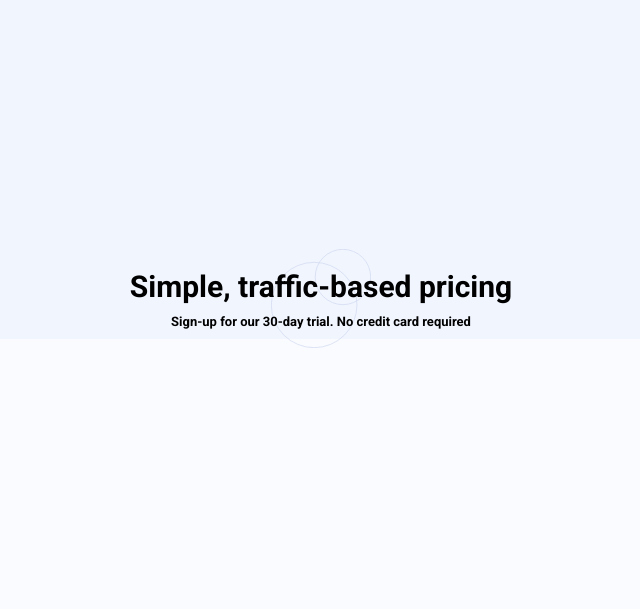
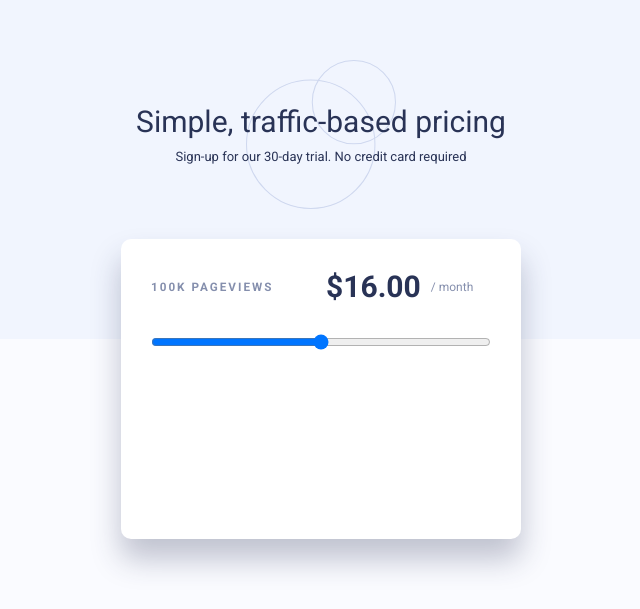
Before and after one commit to gurhanalan/JS-Project-Interactive-Pricing-Slide, a plain HTML site: page index.html in a window 1280 px wide. Shown: the part 101-710 px from the top of the page, without its empty margins (319-959 px from the left). Drawn offline with Linux system fonts and the light colour scheme.

Commit message:
Add card upper 1

```diff
--- a/css/style.css
+++ b/css/style.css
@@ -33,6 +33,7 @@ body {
   flex-direction: column;
   align-items: center;
   justify-content: center;
+  gap: 3rem;
   height: 100vh;
   overflow: hidden;
   background-color: #fafbff;
@@ -42,16 +43,55 @@ body {
 
 .title {
   background-image: url("../images/pattern-circles.svg");
-  background-size: 10rem;
+  background-size: 15rem;
   background-repeat: no-repeat;
-  height: 10rem;
+  height: 15rem;
   background-position: center;
   display: flex;
   flex-direction: column;
   justify-content: center;
   text-align: center;
-  gap: 1rem; }
+  gap: 1rem;
+  color: #293356; }
   .title h1 {
-    font-size: 3rem; }
+    font-size: 3rem;
+    font-weight: 200; }
   .title h3 {
-    font-size: 1.3rem; }
+    font-size: 1.3rem;
+    font-weight: 200; }
+
+.card {
+  background-color: white;
+  height: 30rem;
+  width: 40rem;
+  box-shadow: 0 2rem 3rem rgba(41, 51, 86, 0.281);
+  border-radius: 1rem;
+  padding: 3rem; }
+  .card__upper {
+    display: grid;
+    grid-template-columns: 1fr 1fr;
+    align-items: center;
+    gap: 3rem 1rem; }
+    .card__upper__page-views {
+      color: #858fad;
+      letter-spacing: 2px;
+      text-transform: uppercase; }
+    .card__upper__pricing {
+      display: flex;
+      gap: 1rem;
+      align-items: center; }
+    .card__upper__price {
+      color: #293356;
+      font-size: 3rem; }
+      .card__upper__price::before {
+        content: "$"; }
+    .card__upper__period {
+      font-size: 1.2rem;
+      color: #858fad; }
+      .card__upper__period::before {
+        content: "/ "; }
+    .card__upper__range {
+      grid-column: span 2; }
+      .card__upper__range::-webkit-slider-thumb {
+        background-color: brown;
+        height: 5rem; }
--- a/index.html
+++ b/index.html
@@ -12,6 +12,24 @@
             <h1>Simple, traffic-based pricing</h1>
             <h3>Sign-up for our 30-day trial. No credit card required</h3>
         </div>
+        <div class="card">
+            <div class="card__upper">
+                <h3 class="card__upper__page-views">100K Pageviews</h3>
+                <div class="card__upper__pricing">
+                    <h2 class="card__upper__price">16.00</h2>
+                    <p class="card__upper__period">month</p>
+                </div>
+                <input
+                    type="range"
+                    name=""
+                    id="price-range"
+                    class="card__upper__range"
+                    min="1"
+                    max="5"
+                    step="1"
+                />
+            </div>
+        </div>
         <script src="js/script1.js"></script>
     </body>
 </html>
--- a/sass/_3.section1.scss
+++ b/sass/_3.section1.scss
@@ -4,6 +4,7 @@ body {
     flex-direction: column;
     align-items: center;
     justify-content: center;
+    gap: 3rem;
     height: 100vh;
     overflow: hidden;
     background-color: hsl(230, 100%, 99%);
@@ -15,21 +16,78 @@ body {
 
 .title {
     background-image: url("../images/pattern-circles.svg");
-    background-size: 10rem;
+    background-size: 15rem;
     background-repeat: no-repeat;
-    height: 10rem;
+    height: 15rem;
     background-position: center;
     display: flex;
     flex-direction: column;
     justify-content: center;
     text-align: center;
     gap: 1rem;
+    color: hsl(227, 35%, 25%);
 
     h1 {
         font-size: 3rem;
+        font-weight: 200;
     }
 
     h3 {
         font-size: 1.3rem;
+        font-weight: 200;
     }
 }
+
+.card {
+    background-color: white;
+    height: 30rem;
+    width: 40rem;
+    box-shadow: 0 2rem 3rem hsla(227, 35%, 25%, 0.281);
+    border-radius: 1rem;
+    padding: 3rem;
+
+    &__upper {
+        display: grid;
+        grid-template-columns: 1fr 1fr;
+        align-items: center;
+        gap: 3rem 1rem;
+
+        &__page-views {
+            color: hsl(225, 20%, 60%);
+            letter-spacing: 2px;
+            text-transform: uppercase;
+        }
+
+        &__pricing {
+            display: flex;
+            gap: 1rem;
+            align-items: center;
+        }
+
+        &__price {
+            color: hsl(227, 35%, 25%);
+            font-size: 3rem;
+            &::before {
+                content: "$";
+            }
+        }
+
+        &__period {
+            font-size: 1.2rem;
+            color: hsl(225, 20%, 60%);
+            &::before {
+                content: "/ ";
+            }
+        }
+
+        &__range {
+            grid-column: span 2;
+
+            &::-webkit-slider-thumb {
+                // background-image: url("../images/icon-slider.svg");
+                background-color: brown;
+                height: 5rem;
+            }
+        }
+    }
+}
```
